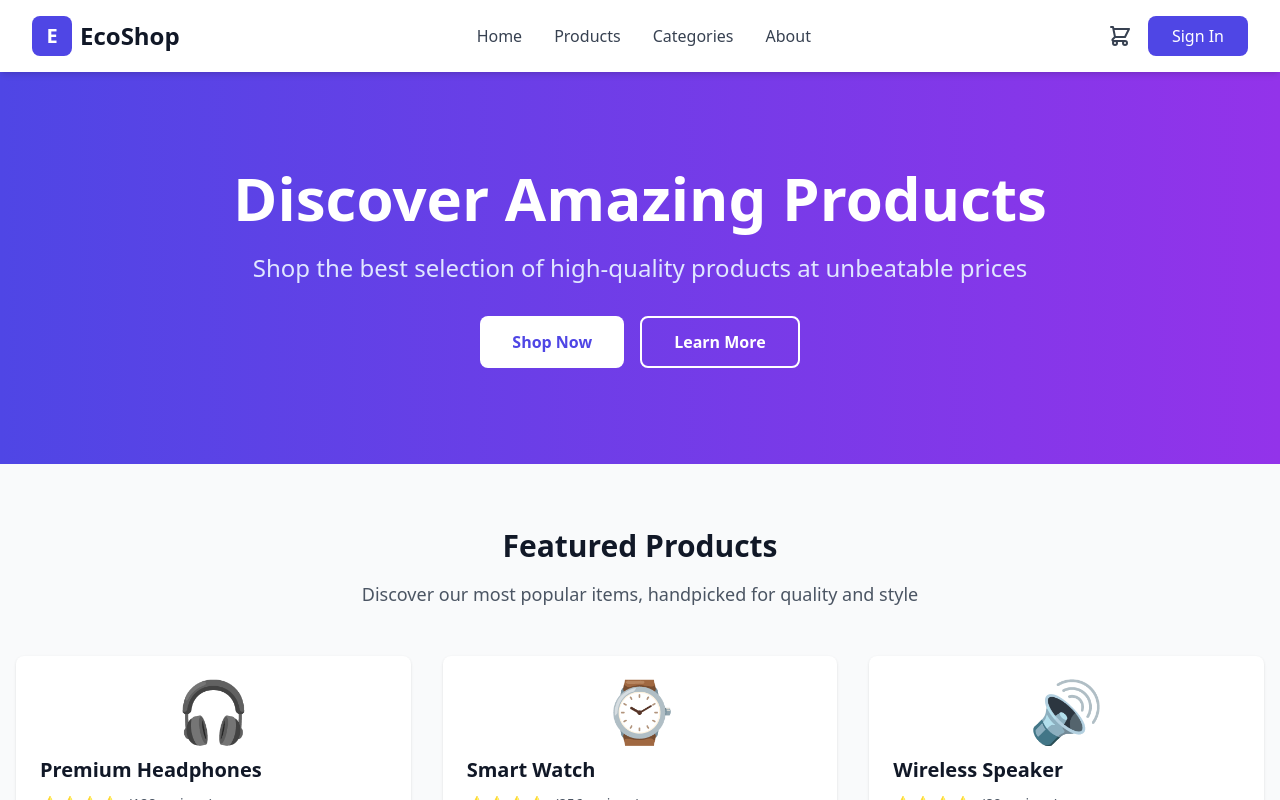
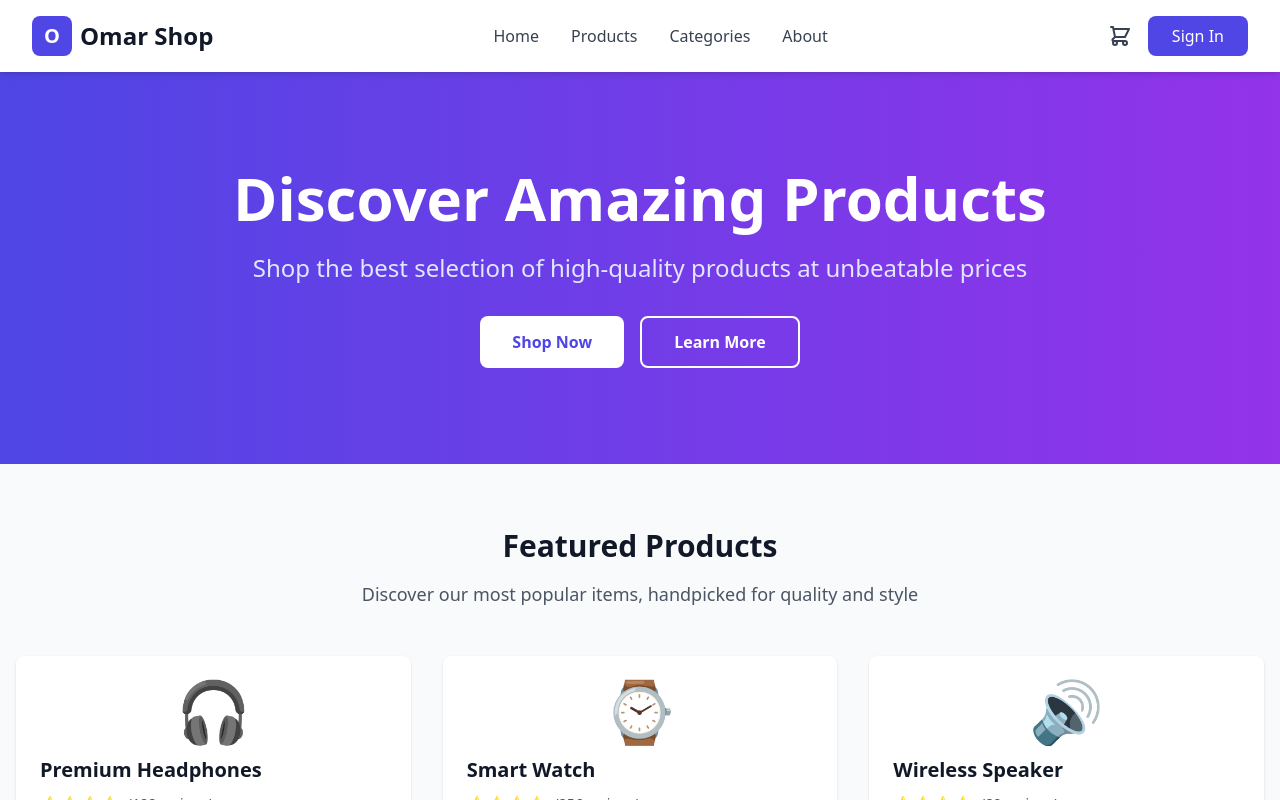
Before and after one commit to OhoBEiD/ai-demo-shop, a Next.js app: page / in a window 1280 px wide. Shown: the top 800 px of the page. Built offline with nearby package versions, Linux system fonts and the light colour scheme.

Commit message:
Update src/components/Header.tsx

```diff
--- a/src/components/Header.tsx
+++ b/src/components/Header.tsx
@@ -11,9 +11,9 @@ export default function Header() {
       <nav className="max-w-7xl mx-auto px-4 sm:px-6 lg:px-8 py-4 flex items-center justify-between">
         <div className="flex items-center space-x-2">
           <div className="w-10 h-10 bg-indigo-600 rounded-lg flex items-center justify-center">
-            <span className="text-white font-bold text-xl">E</span>
+            <span className="text-white font-bold text-xl">O</span>
           </div>
-          <span className="text-2xl font-bold text-gray-900">EcoShop</span>
+          <span className="text-2xl font-bold text-gray-900">Omar Shop</span>
         </div>
 
         {/* Desktop Navigation */}
```
